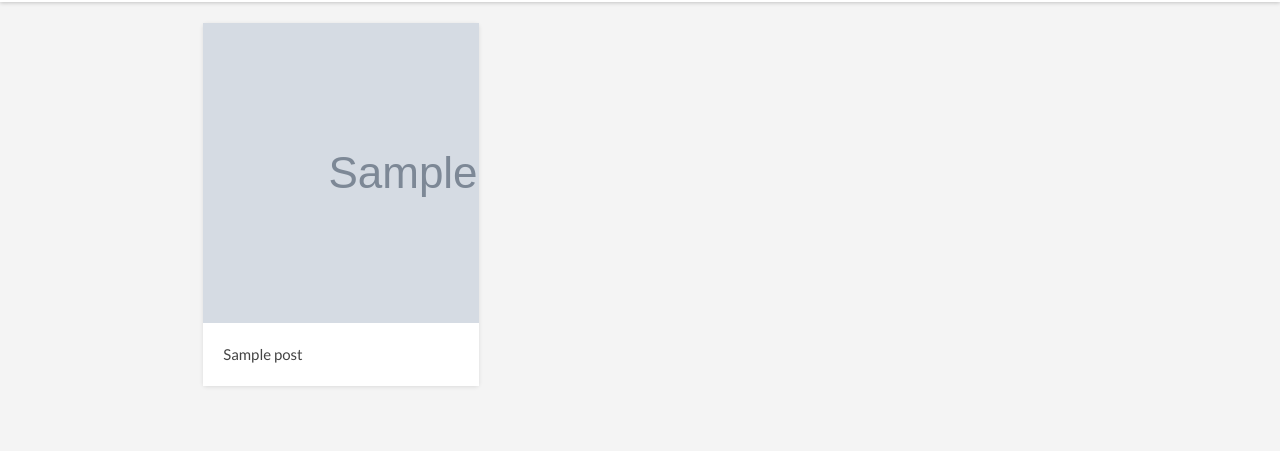
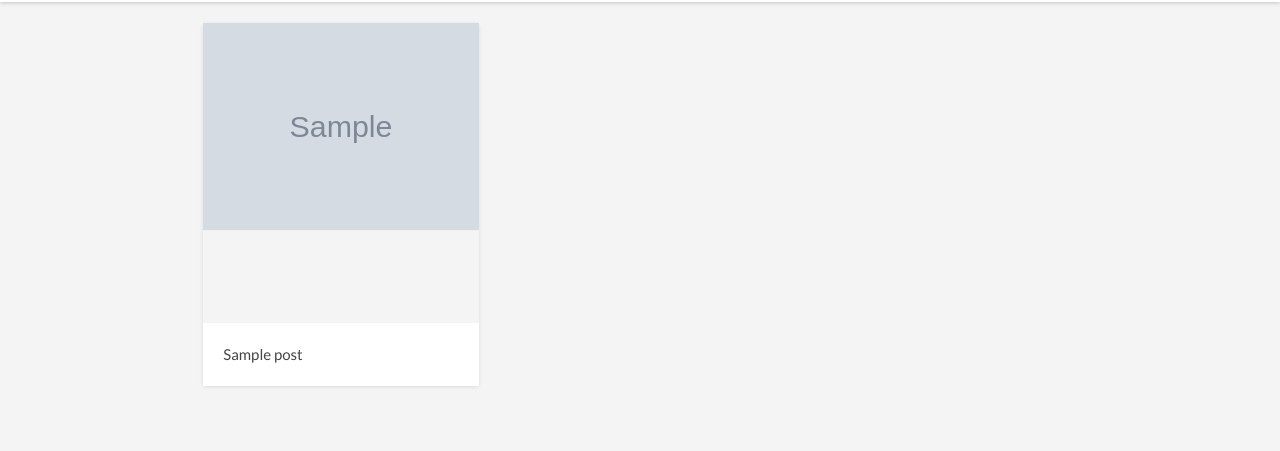
Before and after one commit to abmamo/teret, a Flask app: page /stories in a window 1280 px wide. Shown: the part 400-851 px from the top of the page. Run offline with Flask 2, Linux system fonts and the light colour scheme; tables that the repository leaves empty hold one stand-in row (Sample ...); some libraries are stand-ins or nearby versions.

```diff
--- a/app/templates/stories.html
+++ b/app/templates/stories.html
@@ -63,7 +63,7 @@
             <div class="col l4 m6 s12 gallery-item gallery-expand gallery-filter {{ story.tags.lower() }}">
                  <div class="gallery-curve-wrapper">
                       <a class="gallery-cover gray" style="height: 300px;">
-                           <img src="{{ story.image_url }}" alt="placeholder">
+                           <img class="responsive-img" src="{{ story.image_url }}" alt="placeholder">
                       </a>
                       <div class="gallery-header">
                           <span>{{ story.title }}</span>
```
Also changed, not shown: other parts of app/templates/stories.html (+2 -2 lines).
